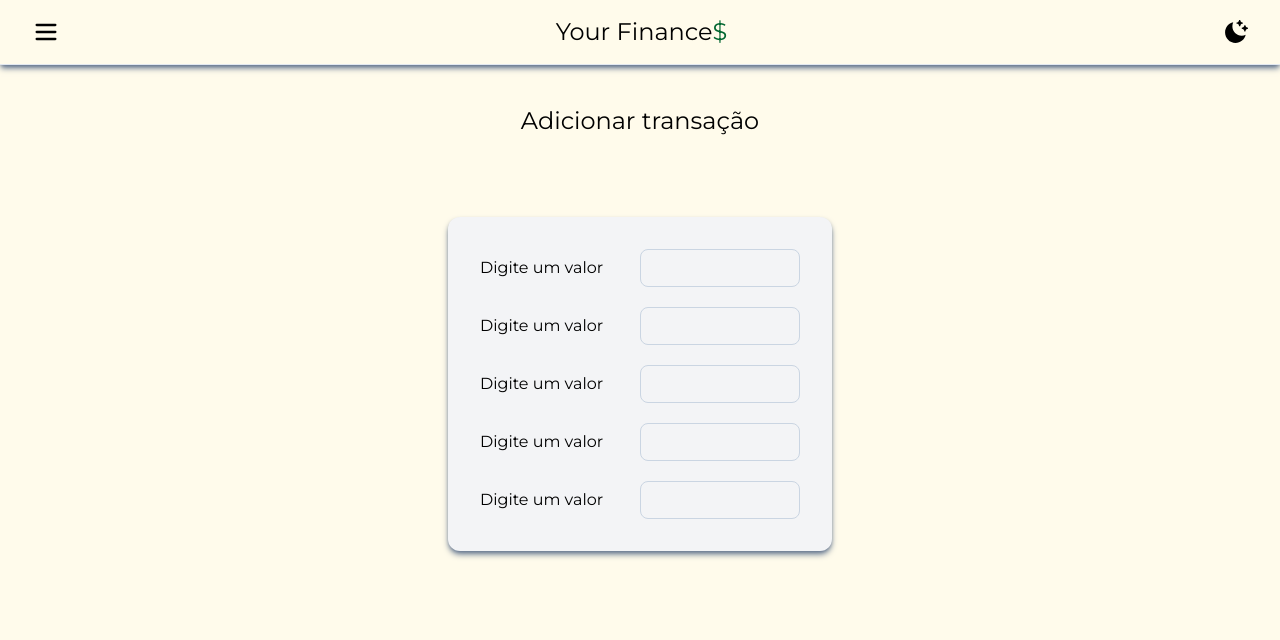
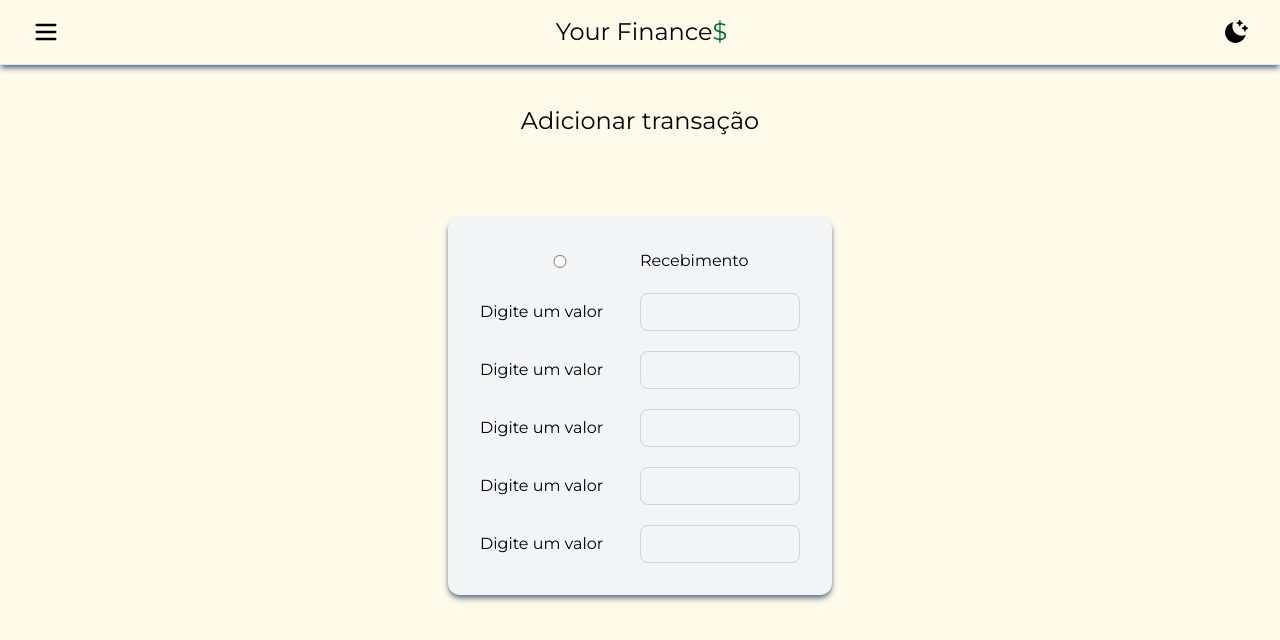
Before and after one commit to mhre1s/Your-Finance-, a React (Vite) app: page /newtransaction in a window 1280 px wide. Shown: the top 640 px of the page. Built offline with nearby package versions, Linux system fonts and the light colour scheme.

Commit message:
adding radio input Despesa e Recebimento

```diff
--- a/src/pages/NewTransaction.jsx
+++ b/src/pages/NewTransaction.jsx
@@ -2,7 +2,7 @@ import React, { useState } from 'react'
 import Header from '../Components/Header'
 
 const NewTransaction = () => {
-  const [newInput, setNewInput] = useState('')
+  const [transactionType, setTransactionType] = useState('')
 
   const activateInput =(e)=>{
     e.preventDefault()
@@ -15,7 +15,10 @@ const NewTransaction = () => {
         <h2 className='text-center text-2xl mt-10 dark:text-white'>Adicionar transação</h2>
         <div className='flex justify-center mt-20'>
           <form className='grid grid-cols-2 items-center w-96 gap-y-5 p-8 shadow-slate-500 dark:shadow-slate-800 bg-gray-100 shadow-md dark:bg-gray-800 rounded-xl'>
-
+              <input type="radio" name="transaction-type" id="incoming" value="Recebimento" />
+              <label htmlFor="incoming">
+                <span className='dark:text-white'>Recebimento</span>
+              </label>
               <label htmlFor="value">
                 <span className='dark:text-white'>Digite um valor</span>
               </label>
```
